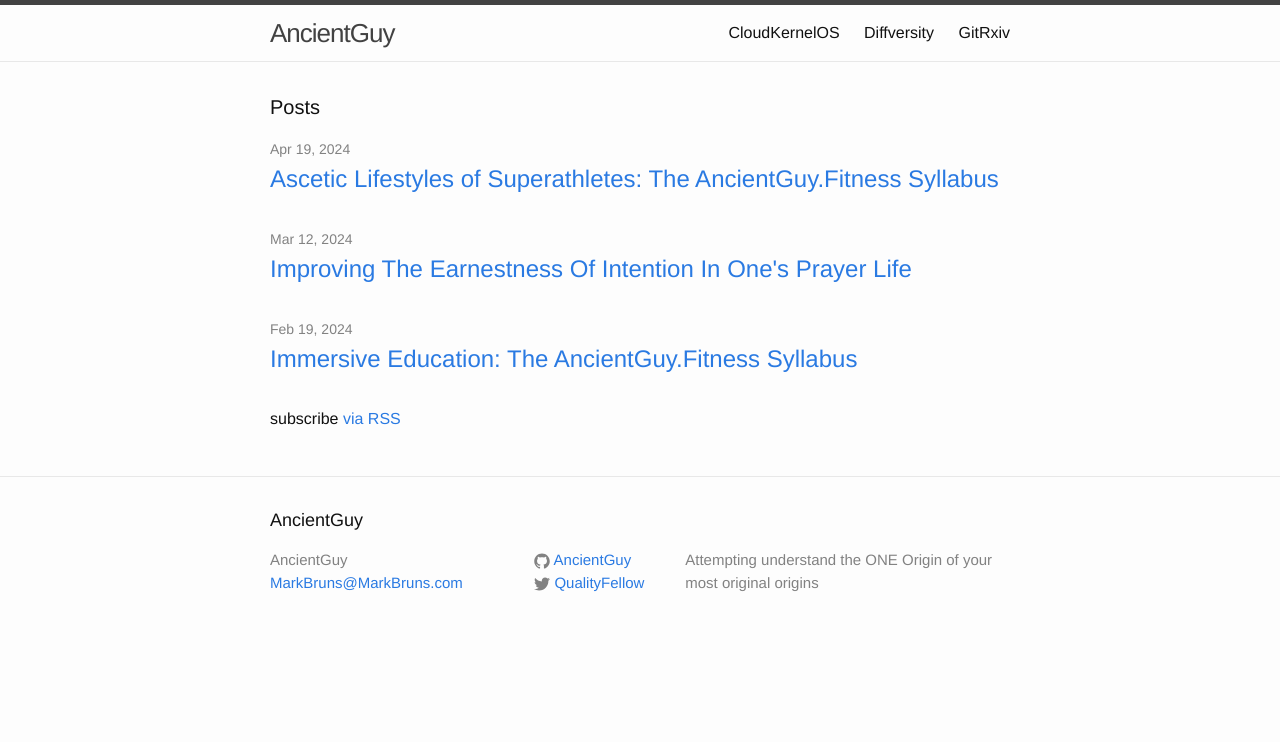
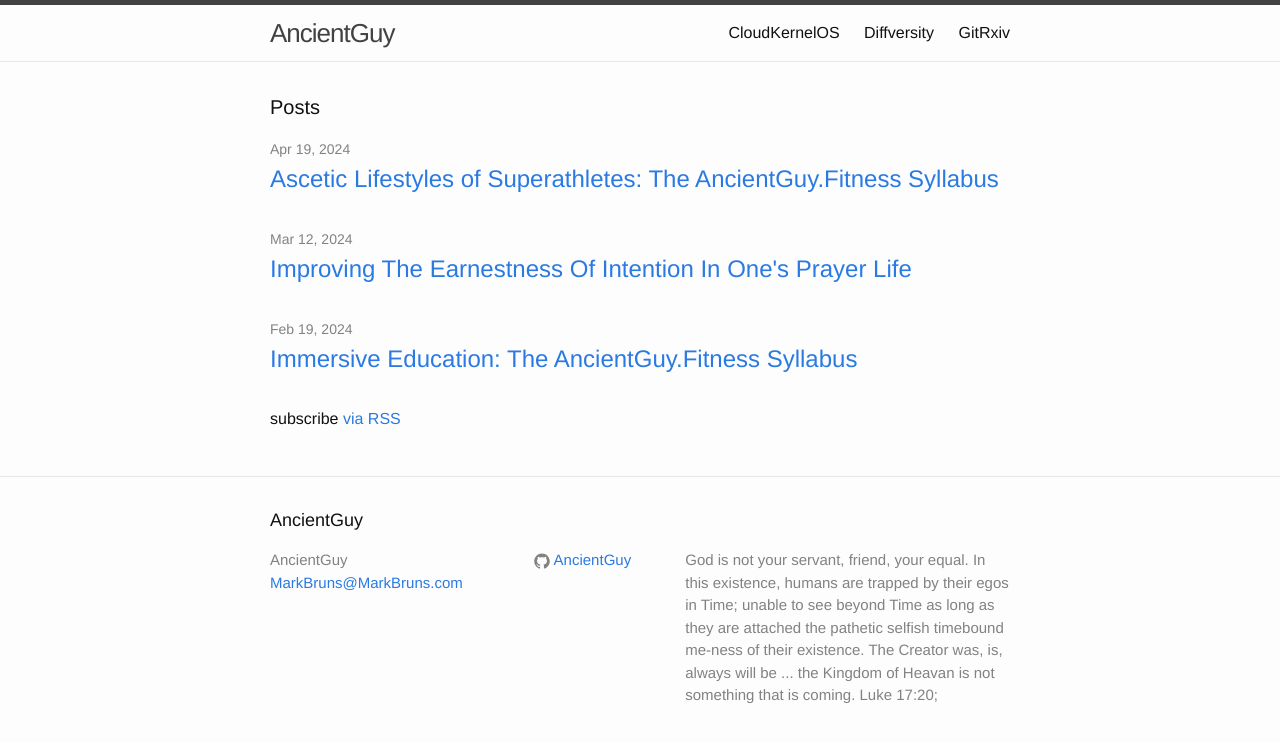
Before and after one commit to soilqualitylab/soilqualitylab.github.io, a Jekyll site: the page built from index.html, in a window 1280 px wide. Shown: the top 742 px of the page. Built offline with Jekyll 4.4.1, drawn with Linux system fonts in a browser that asks for light colours.

Commit message:
beyond time

```diff
--- a/_config.yml
+++ b/_config.yml
@@ -1,8 +1,7 @@
 # Site settings
 title: AncientGuy
 email: MarkBruns@MarkBruns.com
-description: Attempting understand the ONE Origin of your most original origins
-twitter_username: QualityFellow
+description: God is not your servant, friend, your equal. In this existence, humans are trapped by their egos in Time; unable to see beyond Time as long as they are attached the pathetic selfish timebound me-ness of their existence. The Creator was, is, always will be ... the Kingdom of Heavan is not something that is coming. Luke 17:20;
 github_username:  AncientGuy
 
 # Build settings
```
